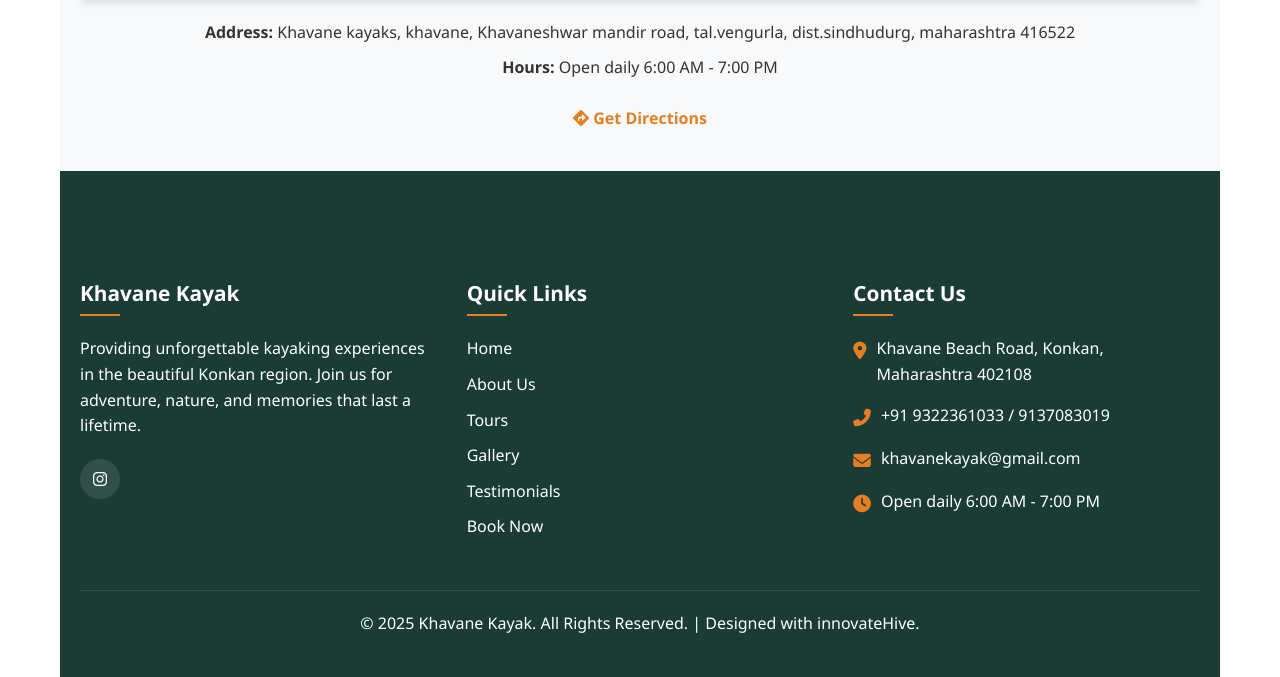
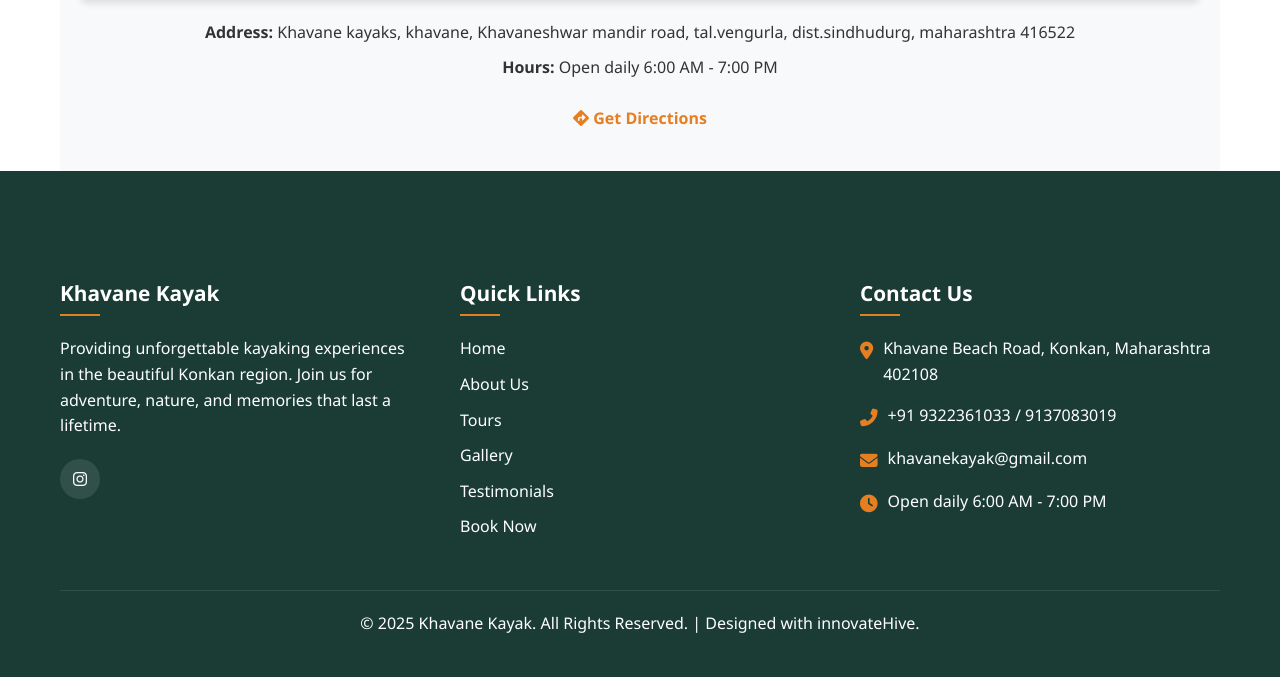
Before and after one commit to innovatehive7/Updated_Kayaking, a Flask app: page / in a window 1280 px wide. Shown: the part 5598-6275 px from the top of the page. Run offline with Flask 3, Linux system fonts and the light colour scheme; some libraries are stand-ins or nearby versions.

Commit message:
Update styles.css

```diff
--- a/static/css/styles.css
+++ b/static/css/styles.css
@@ -146,7 +146,7 @@ img {
   z-index: 1000;
   height: 80px;
   animation: slideInDown 0.5s ease-in-out;
-  height:60px;
+  height: 60px;
 }
 
 .logo {
@@ -674,10 +674,18 @@ img {
   padding: 12px;
 }
 
+/* Updated Footer Styles */
 footer {
   background-color: var(--primary-color);
   color: var(--text-light);
   padding: 60px 0 20px;
+  width: 100vw; /* Full viewport width */
+  margin: 0; /* Remove any margins */
+  position: relative;
+  left: 50%;
+  right: 50%;
+  margin-left: -50vw;
+  margin-right: -50vw;
 }
 
 .footer-content {
@@ -765,6 +773,7 @@ footer {
   text-align: center;
   padding-top: 20px;
   border-top: 1px solid rgba(255, 255, 255, 0.1);
+  width: 100%;
 }
 
 .map-section {
```
